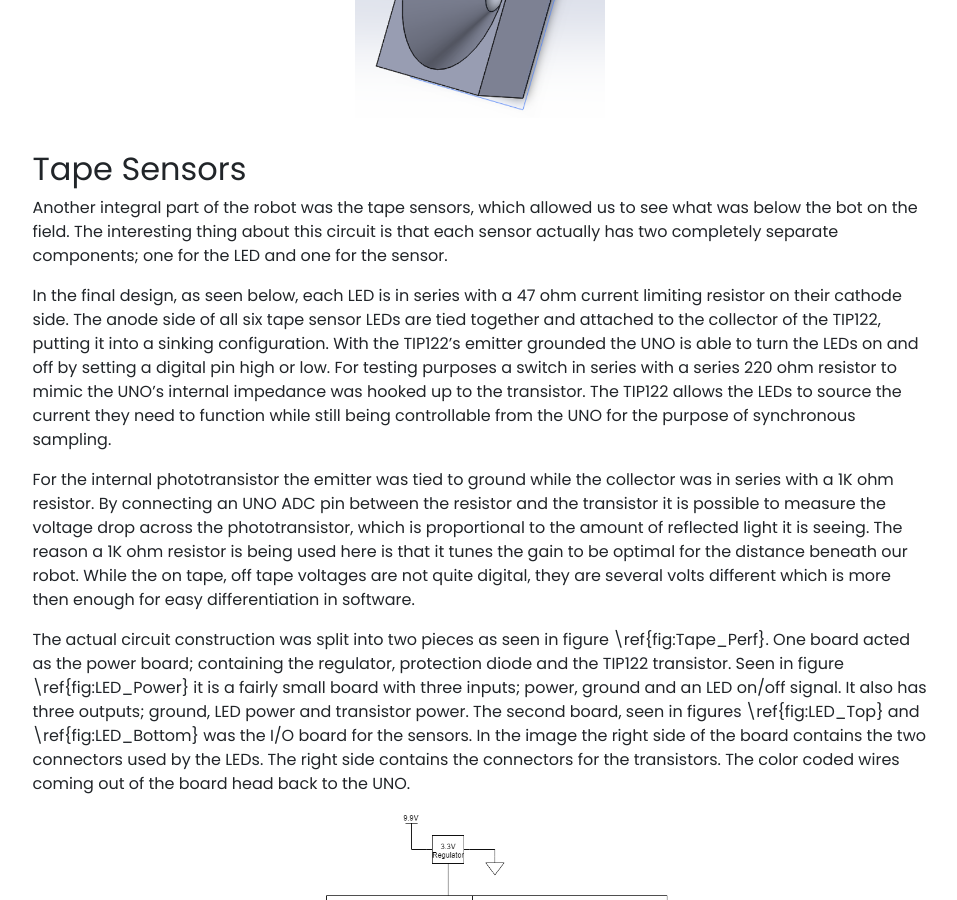
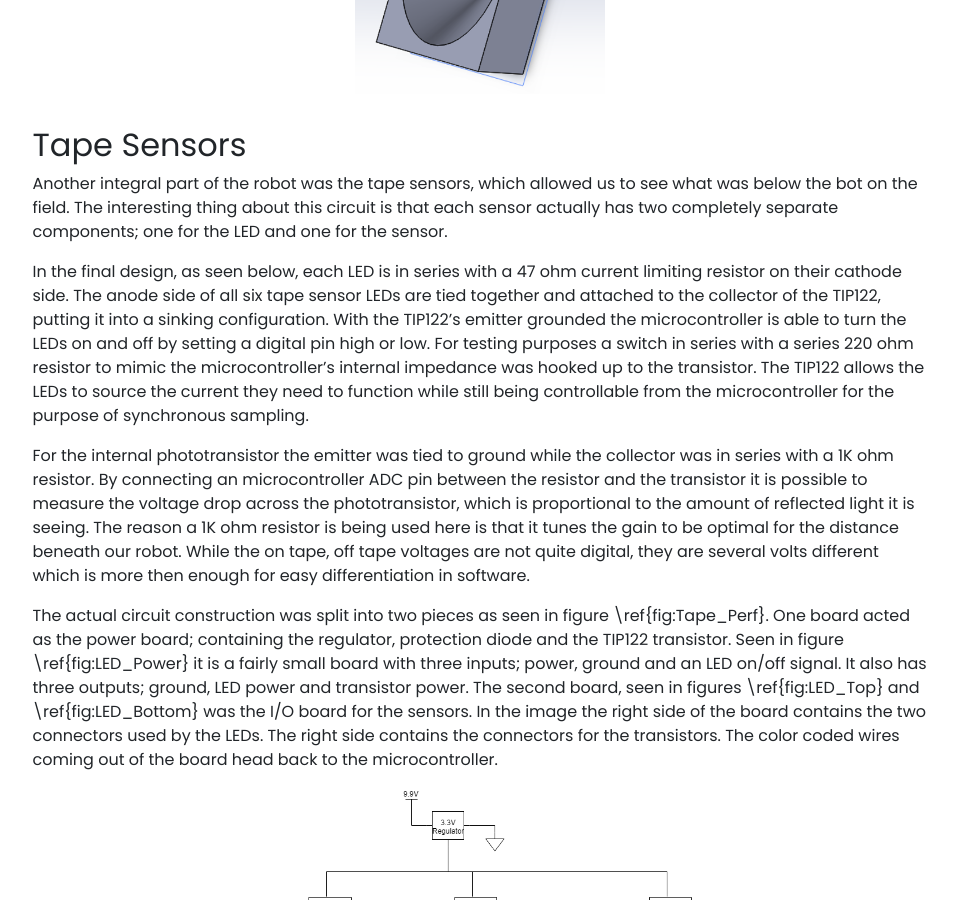
Before and after one commit to zmoffatt/zmoffatt.github.io, a Jekyll site: the page built from _projects/2_Mechatronics_Autonomous_Robot.md, in a window 1280 px wide and 900 px high, scrolled down 2813 px. Shown: the whole window, without its empty margins (160-1117 px from the left). Built offline with Jekyll 4.4.1, drawn with Linux system fonts in a browser that asks for light colours; nearby versions of some CDN libraries; comment, search, counter and statistics services are not loaded; some of the changed text lies outside the part shown.

Commit message:
new picture

```diff
--- a/_projects/2_Mechatronics_Autonomous_Robot.md
+++ b/_projects/2_Mechatronics_Autonomous_Robot.md
@@ -28,10 +28,10 @@
 <img src="/assets/Mech/robot.png" width="250">
 
 ## Beacon Detection
-As the beacon on the enemy robot was the only reference point we were guaranteed to have at the start as well as the only way to find the enemy robot it was imperative that our robot be able to find it reliably and efficiently. As such the circuit shown below was adapted from the design created by Zee Moffatt and Barron Wong during Lab 2.
+As the beacon on the enemy robot was the only reference point we were guaranteed to have at the start as well as the only way to find the enemy robot it was imperative that our robot be able to find it reliably and efficiently. As such the circuit shown below was adapted from the design created by Zee Moffatt and Barron Wong.
 
 The circuit is a little different from the filters used by many of the other teams in that it consists of two pairs of filters and op-amp based comparators.
-As it was originally created following the transresistive stage a noise filter stage centered at 2KHz with a passband of 100Hz helps to remove the noise from lights, lab equipment and other interference. It also mildly attunes the 1.5KHz and 2.5KHz signals but not to the degree required for the filter. Next, a Schmidt Trigger is used to rail the received signal with hysteresis bounds set to avoid any noise that got through the filter stage. The 'digital' signal is then sent into the main filter stage which attunes the 1.5KHz and 2.5KHz signals by greater then 20dB. Next, a peak detector with a large RC time constant is used to improve the signal for processing in the Schmidt Trigger that follows. This comparator creates the final signal seen by the UNO32 after it is run through a buffer to stop any effects of loading on the circuit. An LED provides a visual for the circuit's functionality.
+As it was originally created following the transresistive stage a noise filter stage centered at 2KHz with a passband of 100Hz helps to remove the noise from lights, lab equipment and other interference. It also mildly attunes the 1.5KHz and 2.5KHz signals but not to the degree required for the filter. Next, a Schmidt Trigger is used to rail the received signal with hysteresis bounds set to avoid any noise that got through the filter stage. The 'digital' signal is then sent into the main filter stage which attunes the 1.5KHz and 2.5KHz signals by greater then 20dB. Next, a peak detector with a large RC time constant is used to improve the signal for processing in the second Schmidt Trigger that follows. This comparator creates the final signal seen by the microcontroller after it is run through a buffer to stop any effects of loading on the circuit. An LED provides a visual for the circuit's functionality.
 
 <img src="/assets/Mech/Beacon.png" width="500">
 
@@ -44,11 +44,11 @@
 ## Tape Sensors
 Another integral part of the robot was the tape sensors, which allowed us to see what was below the bot on the field. The interesting thing about this circuit is that each sensor actually has two completely separate components; one for the LED and one for the sensor.
 
-In the final design, as seen below, each LED is in series with a 47 ohm current limiting resistor on their cathode side. The anode side of all six tape sensor LEDs are tied together and attached to the collector of the TIP122, putting it into a sinking configuration. With the TIP122's emitter grounded the UNO is able to turn the LEDs on and off by setting a digital pin high or low. For testing purposes a switch in series with a series 220 ohm resistor to mimic the UNO's internal impedance was hooked up to the transistor. The TIP122 allows the LEDs to source the current they need to function while still being controllable from the UNO for the purpose of synchronous sampling.
+In the final design, as seen below, each LED is in series with a 47 ohm current limiting resistor on their cathode side. The anode side of all six tape sensor LEDs are tied together and attached to the collector of the TIP122, putting it into a sinking configuration. With the TIP122's emitter grounded the microcontroller is able to turn the LEDs on and off by setting a digital pin high or low. For testing purposes a switch in series with a series 220 ohm resistor to mimic the microcontroller's internal impedance was hooked up to the transistor. The TIP122 allows the LEDs to source the current they need to function while still being controllable from the microcontroller for the purpose of synchronous sampling.
 
-For the internal phototransistor the emitter was tied to ground while the collector was in series with a 1K ohm resistor. By connecting an UNO ADC pin between the resistor and the transistor it is possible to measure the voltage drop across the phototransistor, which is proportional to the amount of reflected light it is seeing. The reason a 1K ohm resistor is being used here is that it tunes the gain to be optimal for the distance beneath our robot. While the on tape, off tape voltages are not quite digital, they are several volts different which is more then enough for easy differentiation in software.
+For the internal phototransistor the emitter was tied to ground while the collector was in series with a 1K ohm resistor. By connecting an microcontroller ADC pin between the resistor and the transistor it is possible to measure the voltage drop across the phototransistor, which is proportional to the amount of reflected light it is seeing. The reason a 1K ohm resistor is being used here is that it tunes the gain to be optimal for the distance beneath our robot. While the on tape, off tape voltages are not quite digital, they are several volts different which is more then enough for easy differentiation in software.
 
-The actual circuit construction was split into two pieces as seen in figure \ref{fig:Tape_Perf}. One board acted as the power board; containing the regulator, protection diode and the TIP122 transistor. Seen in figure \ref{fig:LED_Power} it is a fairly small board with three inputs; power, ground and an LED on/off signal. It also has three outputs; ground, LED power and transistor power. The second board, seen in figures \ref{fig:LED_Top} and \ref{fig:LED_Bottom} was the I/O board for the sensors. In the image the right side of the board contains the two connectors used by the LEDs. The right side contains the connectors for the transistors. The color coded wires coming out of the board head back to the UNO.
+The actual circuit construction was split into two pieces as seen in figure \ref{fig:Tape_Perf}. One board acted as the power board; containing the regulator, protection diode and the TIP122 transistor. Seen in figure \ref{fig:LED_Power} it is a fairly small board with three inputs; power, ground and an LED on/off signal. It also has three outputs; ground, LED power and transistor power. The second board, seen in figures \ref{fig:LED_Top} and \ref{fig:LED_Bottom} was the I/O board for the sensors. In the image the right side of the board contains the two connectors used by the LEDs. The right side contains the connectors for the transistors. The color coded wires coming out of the board head back to the microcontroller.
 
 <img src="/assets/Mech/Tape_Sensor.png" width="500">
 
```
Also changed, not shown: other parts of _projects/2_Mechatronics_Autonomous_Robot.md (+1 -1 lines), assets/Mech/Field.png (added).
